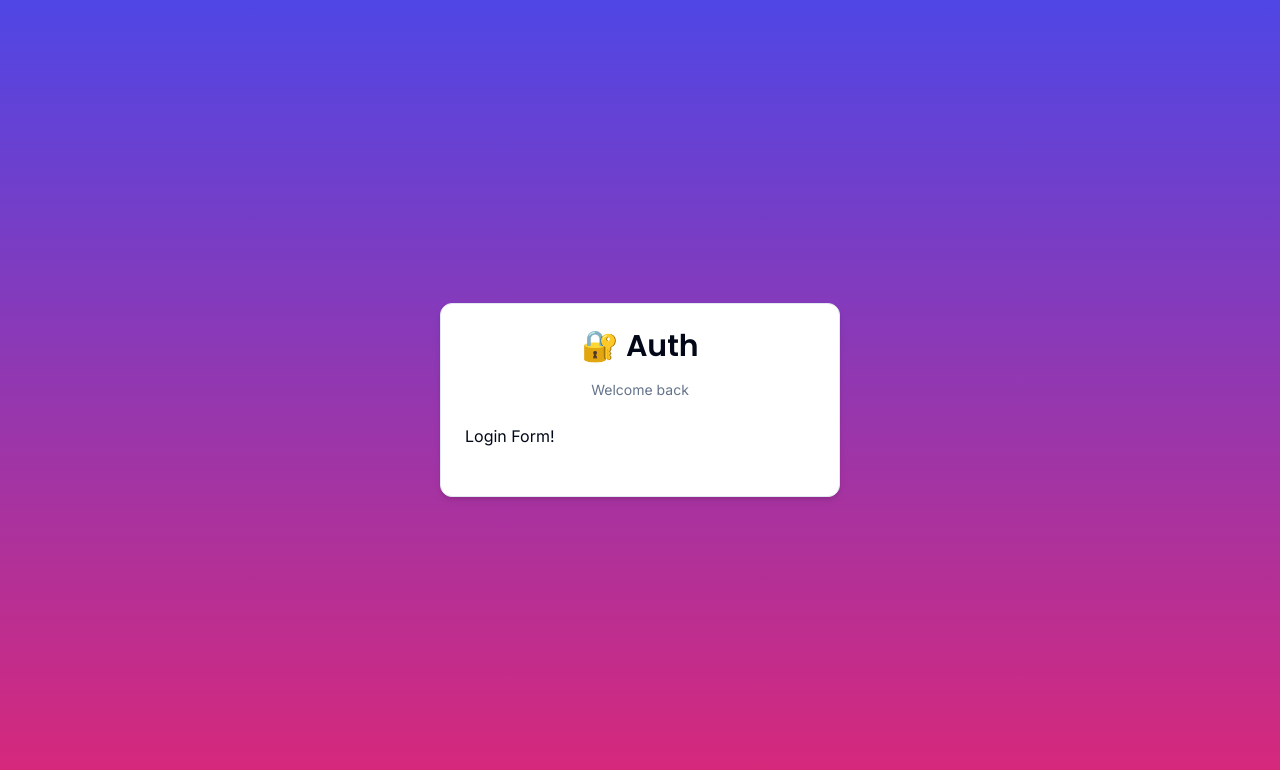
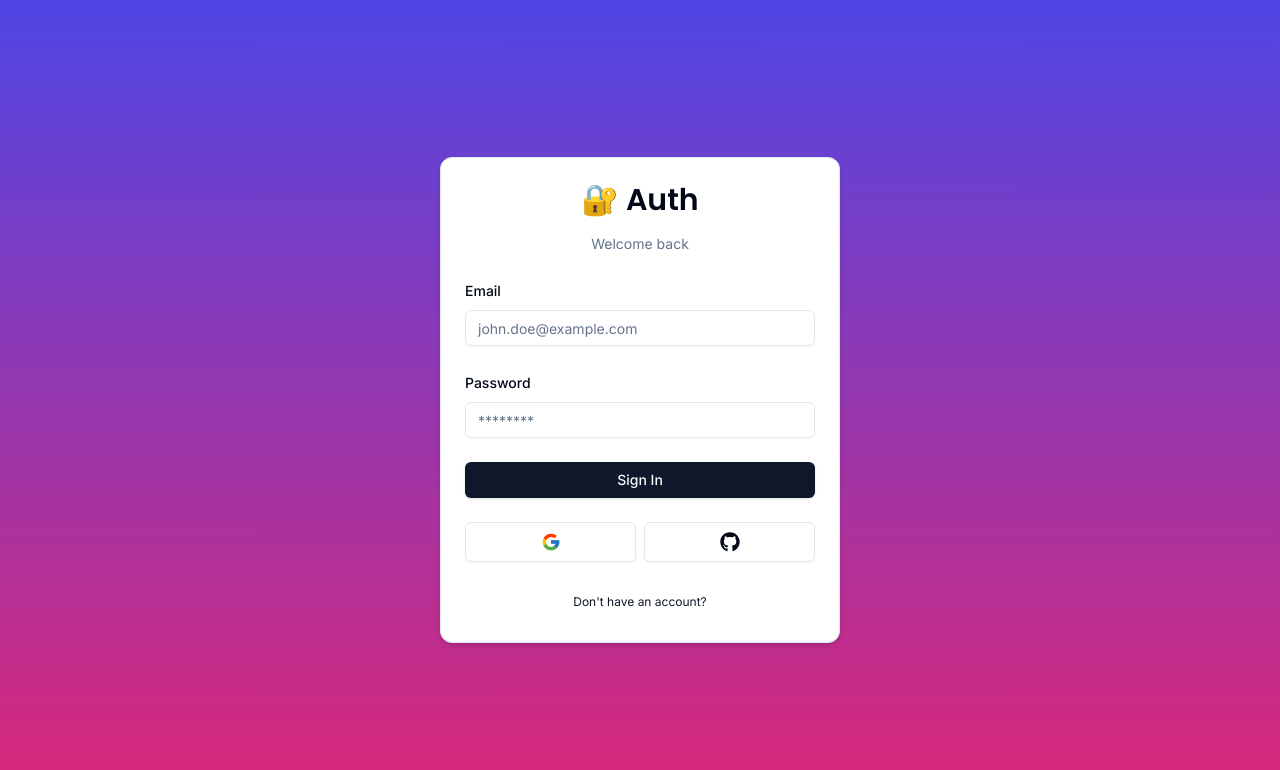
Before and after one commit to SatyajeetBehera1/auth_role_based, a Next.js app: page /auth/login in a window 1280 px wide. Shown: the top 770 px of the page. Built offline with nearby package versions, Linux system fonts and the light colour scheme.

Commit message:
login form
adding schemas and login form

```diff
--- /dev/null
+++ b/components/auth/back-button.tsx
@@ -0,0 +1,19 @@
+"use client";
+import Link from "next/link";
+import { Button } from "@/components/ui/button";
+
+interface BackButtonProps {
+  href: string;
+  label: string;
+}
+export const BackButton = ({ href, label }: BackButtonProps) => {
+  return (
+      <Button
+      variant="link"
+      className="font-normal w-full"
+      size="sm"
+      asChild>
+        <Link href={href}>{label}</Link>
+      </Button>
+  );
+};
--- a/components/auth/card-wrapper.tsx
+++ b/components/auth/card-wrapper.tsx
@@ -3,6 +3,7 @@
 import { Card, CardContent, CardFooter, CardHeader } from "../ui/card";
 import { Header } from "./header";
 import { Social } from "./social";
+import { BackButton } from "./back-button";
 
 interface CardWrapperProps {
   children: React.ReactNode;
@@ -26,10 +27,11 @@
       </CardHeader>
       <CardContent>{children}</CardContent>
       {showSocial && (
-                <CardFooter>
-                    <Social />
-                </CardFooter>
-            )}
+        <CardFooter>
+          <Social />
+        </CardFooter>
+      )}
+      <CardFooter><BackButton href={backButtonHref} label={backButtonLabel}></BackButton></CardFooter>
     </Card>
   );
 };
--- a/components/auth/login-form.tsx
+++ b/components/auth/login-form.tsx
@@ -1,5 +1,32 @@
+"use client";
 import { CardWrapper } from "@/components/auth/card-wrapper";
+import * as z from "zod";
+import Link from "next/link";
+import { Button } from "../ui/button";
+import { useState, useTransition } from "react";
+import { useSearchParams } from "next/navigation";
+import { LoginSchema } from "@/schemas";
+import { useForm } from "react-hook-form";
+import { zodResolver } from "@hookform/resolvers/zod";
+import {
+  Form,
+  FormControl,
+  FormField,
+  FormItem,
+  FormLabel,
+  FormMessage,
+} from "@/components/ui/form";
+import { Input } from "../ui/input";
+
 export const LoginForm = () => {
+  const form = useForm<z.infer<typeof LoginSchema>>({
+    resolver: zodResolver(LoginSchema),
+    defaultValues: {
+      email: "",
+      password: "",
+    },
+  });
+
   return (
     <CardWrapper
       headerLabel="Welcome back"
@@ -7,7 +34,49 @@
       backButtonHref="/auth/register"
       showSocial
     >
-      Login Form!
+      <Form {...form}>
+        <form onSubmit={form.handleSubmit(() => {})} className="space-y-6">
+          <div className="space-y-4">
+            <FormField
+              control={form.control}
+              name="email"
+              render={({ field }) => (
+                <FormItem>
+                  <FormLabel>Email</FormLabel>
+                  <FormControl>
+                    <Input
+                      {...field}
+                      placeholder="john.doe@example.com"
+                      type="email"
+                    />
+                  </FormControl>
+                  <FormMessage />
+                </FormItem>
+              )}
+            />
+          </div>
+          <div className="space-y-4">
+            <FormField
+              control={form.control}
+              name="password"
+              render={({ field }) => (
+                <FormItem>
+                  <FormLabel>Password</FormLabel>
+                  <FormControl>
+                    <Input {...field} placeholder="********" type="password" />
+                  </FormControl>
+                  <FormMessage />
+                </FormItem>
+              )}
+            />
+          </div>
+          <div>
+            <Button type="submit" className="w-full">
+              Sign In
+            </Button>
+          </div>
+        </form>
+      </Form>
     </CardWrapper>
   );
 };
--- a/components/auth/social.tsx
+++ b/components/auth/social.tsx
@@ -1,4 +1,29 @@
-"use client"
-export const Social = ({}) =>{
+"use client";
 
-}
+// import { signIn } from "next-auth/react";
+import { FcGoogle } from "react-icons/fc";
+import { FaGithub } from "react-icons/fa";
+import { useSearchParams } from "next/navigation";
+
+import { Button } from "@/components/ui/button";
+
+export const Social = () => {
+    return (
+        <div className="flex items-center w-full gap-x-2">
+            <Button
+                size="lg"
+                className="w-full"
+                variant="outline"
+            >
+                <FcGoogle className="h-5 w-5" />
+            </Button>
+            <Button
+                size="lg"
+                className="w-full"
+                variant="outline"
+            >
+                <FaGithub className="h-5 w-5" />
+            </Button>
+        </div>
+    );
+};
--- /dev/null
+++ b/components/ui/form.tsx
@@ -0,0 +1,178 @@
+"use client"
+
+import * as React from "react"
+import * as LabelPrimitive from "@radix-ui/react-label"
+import { Slot } from "@radix-ui/react-slot"
+import {
+  Controller,
+  ControllerProps,
+  FieldPath,
+  FieldValues,
+  FormProvider,
+  useFormContext,
+} from "react-hook-form"
+
+import { cn } from "@/lib/utils"
+import { Label } from "@/components/ui/label"
+
+const Form = FormProvider
+
+type FormFieldContextValue<
+  TFieldValues extends FieldValues = FieldValues,
+  TName extends FieldPath<TFieldValues> = FieldPath<TFieldValues>
+> = {
+  name: TName
+}
+
+const FormFieldContext = React.createContext<FormFieldContextValue>(
+  {} as FormFieldContextValue
+)
+
+const FormField = <
+  TFieldValues extends FieldValues = FieldValues,
+  TName extends FieldPath<TFieldValues> = FieldPath<TFieldValues>
+>({
+  ...props
+}: ControllerProps<TFieldValues, TName>) => {
+  return (
+    <FormFieldContext.Provider value={{ name: props.name }}>
+      <Controller {...props} />
+    </FormFieldContext.Provider>
+  )
+}
+
+const useFormField = () => {
+  const fieldContext = React.useContext(FormFieldContext)
+  const itemContext = React.useContext(FormItemContext)
+  const { getFieldState, formState } = useFormContext()
+
+  const fieldState = getFieldState(fieldContext.name, formState)
+
+  if (!fieldContext) {
+    throw new Error("useFormField should be used within <FormField>")
+  }
+
+  const { id } = itemContext
+
+  return {
+    id,
+    name: fieldContext.name,
+    formItemId: `${id}-form-item`,
+    formDescriptionId: `${id}-form-item-description`,
+    formMessageId: `${id}-form-item-message`,
+    ...fieldState,
+  }
+}
+
+type FormItemContextValue = {
+  id: string
+}
+
+const FormItemContext = React.createContext<FormItemContextValue>(
+  {} as FormItemContextValue
+)
+
+const FormItem = React.forwardRef<
+  HTMLDivElement,
+  React.HTMLAttributes<HTMLDivElement>
+>(({ className, ...props }, ref) => {
+  const id = React.useId()
+
+  return (
+    <FormItemContext.Provider value={{ id }}>
+      <div ref={ref} className={cn("space-y-2", className)} {...props} />
+    </FormItemContext.Provider>
+  )
+})
+FormItem.displayName = "FormItem"
+
+const FormLabel = React.forwardRef<
+  React.ElementRef<typeof LabelPrimitive.Root>,
+  React.ComponentPropsWithoutRef<typeof LabelPrimitive.Root>
+>(({ className, ...props }, ref) => {
+  const { error, formItemId } = useFormField()
+
+  return (
+    <Label
+      ref={ref}
+      className={cn(error && "text-destructive", className)}
+      htmlFor={formItemId}
+      {...props}
+    />
+  )
+})
+FormLabel.displayName = "FormLabel"
+
+const FormControl = React.forwardRef<
+  React.ElementRef<typeof Slot>,
+  React.ComponentPropsWithoutRef<typeof Slot>
+>(({ ...props }, ref) => {
+  const { error, formItemId, formDescriptionId, formMessageId } = useFormField()
+
+  return (
+    <Slot
+      ref={ref}
+      id={formItemId}
+      aria-describedby={
+        !error
+          ? `${formDescriptionId}`
+          : `${formDescriptionId} ${formMessageId}`
+      }
+      aria-invalid={!!error}
+      {...props}
+    />
+  )
+})
+FormControl.displayName = "FormControl"
+
+const FormDescription = React.forwardRef<
+  HTMLParagraphElement,
+  React.HTMLAttributes<HTMLParagraphElement>
+>(({ className, ...props }, ref) => {
+  const { formDescriptionId } = useFormField()
+
+  return (
+    <p
+      ref={ref}
+      id={formDescriptionId}
+      className={cn("text-[0.8rem] text-muted-foreground", className)}
+      {...props}
+    />
+  )
+})
+FormDescription.displayName = "FormDescription"
+
+const FormMessage = React.forwardRef<
+  HTMLParagraphElement,
+  React.HTMLAttributes<HTMLParagraphElement>
+>(({ className, children, ...props }, ref) => {
+  const { error, formMessageId } = useFormField()
+  const body = error ? String(error?.message) : children
+
+  if (!body) {
+    return null
+  }
+
+  return (
+    <p
+      ref={ref}
+      id={formMessageId}
+      className={cn("text-[0.8rem] font-medium text-destructive", className)}
+      {...props}
+    >
+      {body}
+    </p>
+  )
+})
+FormMessage.displayName = "FormMessage"
+
+export {
+  useFormField,
+  Form,
+  FormItem,
+  FormLabel,
+  FormControl,
+  FormDescription,
+  FormMessage,
+  FormField,
+}
--- /dev/null
+++ b/components/ui/input.tsx
@@ -0,0 +1,25 @@
+import * as React from "react"
+
+import { cn } from "@/lib/utils"
+
+export interface InputProps
+  extends React.InputHTMLAttributes<HTMLInputElement> {}
+
+const Input = React.forwardRef<HTMLInputElement, InputProps>(
+  ({ className, type, ...props }, ref) => {
+    return (
+      <input
+        type={type}
+        className={cn(
+          "flex h-9 w-full rounded-md border border-input bg-transparent px-3 py-1 text-sm shadow-sm transition-colors file:border-0 file:bg-transparent file:text-sm file:font-medium placeholder:text-muted-foreground focus-visible:outline-none focus-visible:ring-1 focus-visible:ring-ring disabled:cursor-not-allowed disabled:opacity-50",
+          className
+        )}
+        ref={ref}
+        {...props}
+      />
+    )
+  }
+)
+Input.displayName = "Input"
+
+export { Input }
--- /dev/null
+++ b/components/ui/label.tsx
@@ -0,0 +1,26 @@
+"use client"
+
+import * as React from "react"
+import * as LabelPrimitive from "@radix-ui/react-label"
+import { cva, type VariantProps } from "class-variance-authority"
+
+import { cn } from "@/lib/utils"
+
+const labelVariants = cva(
+  "text-sm font-medium leading-none peer-disabled:cursor-not-allowed peer-disabled:opacity-70"
+)
+
+const Label = React.forwardRef<
+  React.ElementRef<typeof LabelPrimitive.Root>,
+  React.ComponentPropsWithoutRef<typeof LabelPrimitive.Root> &
+    VariantProps<typeof labelVariants>
+>(({ className, ...props }, ref) => (
+  <LabelPrimitive.Root
+    ref={ref}
+    className={cn(labelVariants(), className)}
+    {...props}
+  />
+))
+Label.displayName = LabelPrimitive.Root.displayName
+
+export { Label }
--- /dev/null
+++ b/schemas/index.ts
@@ -0,0 +1,8 @@
+import * as z from "zod"
+
+export const LoginSchema = z.object({
+    email : z.string().email({
+        message:"Email is required"
+    }),
+    password : z.string().min(6)
+})
```
Also changed, not shown: package.json (+6 -1 lines), 1 other file (tests, documents, lock files or other folders).
